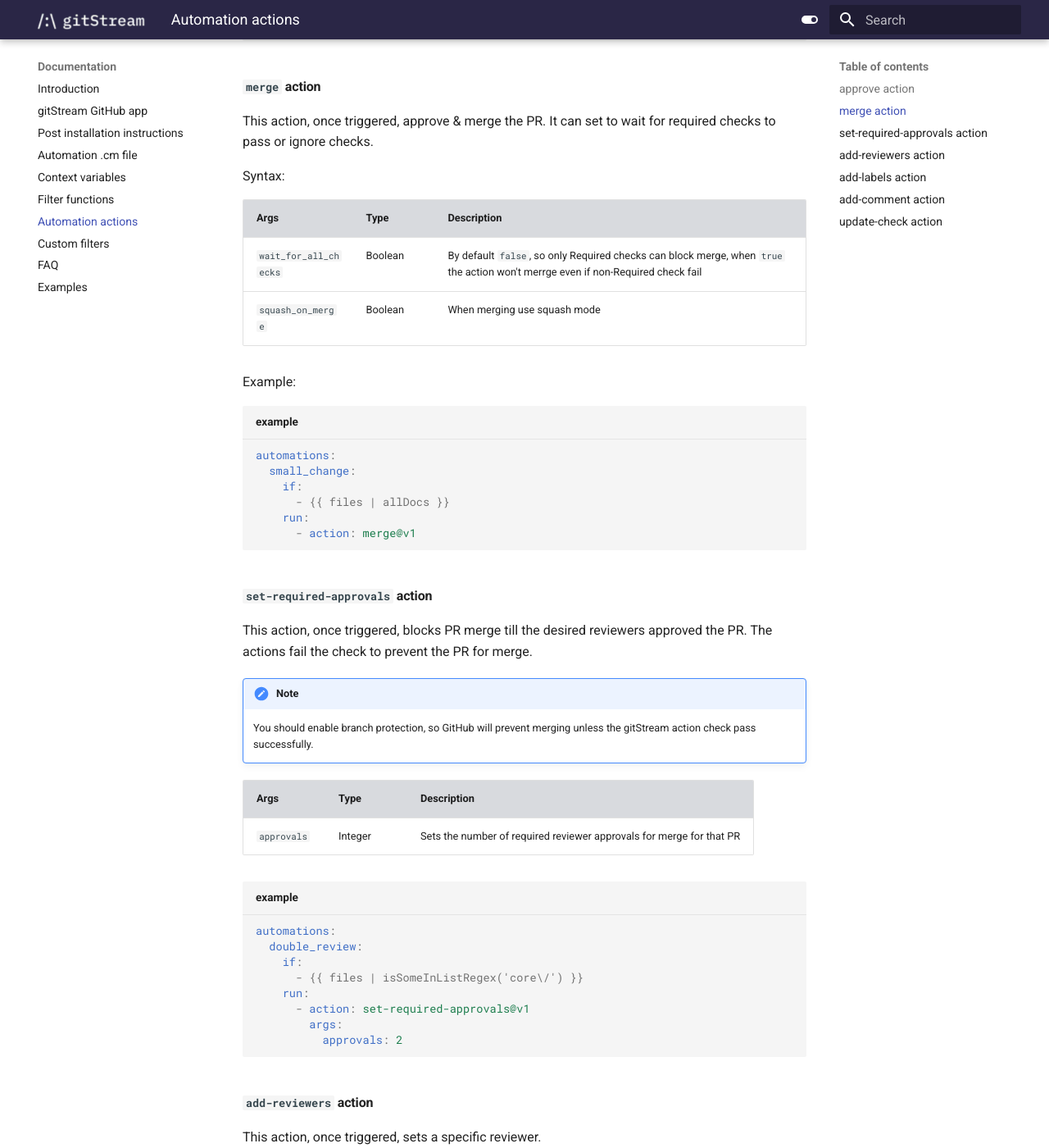
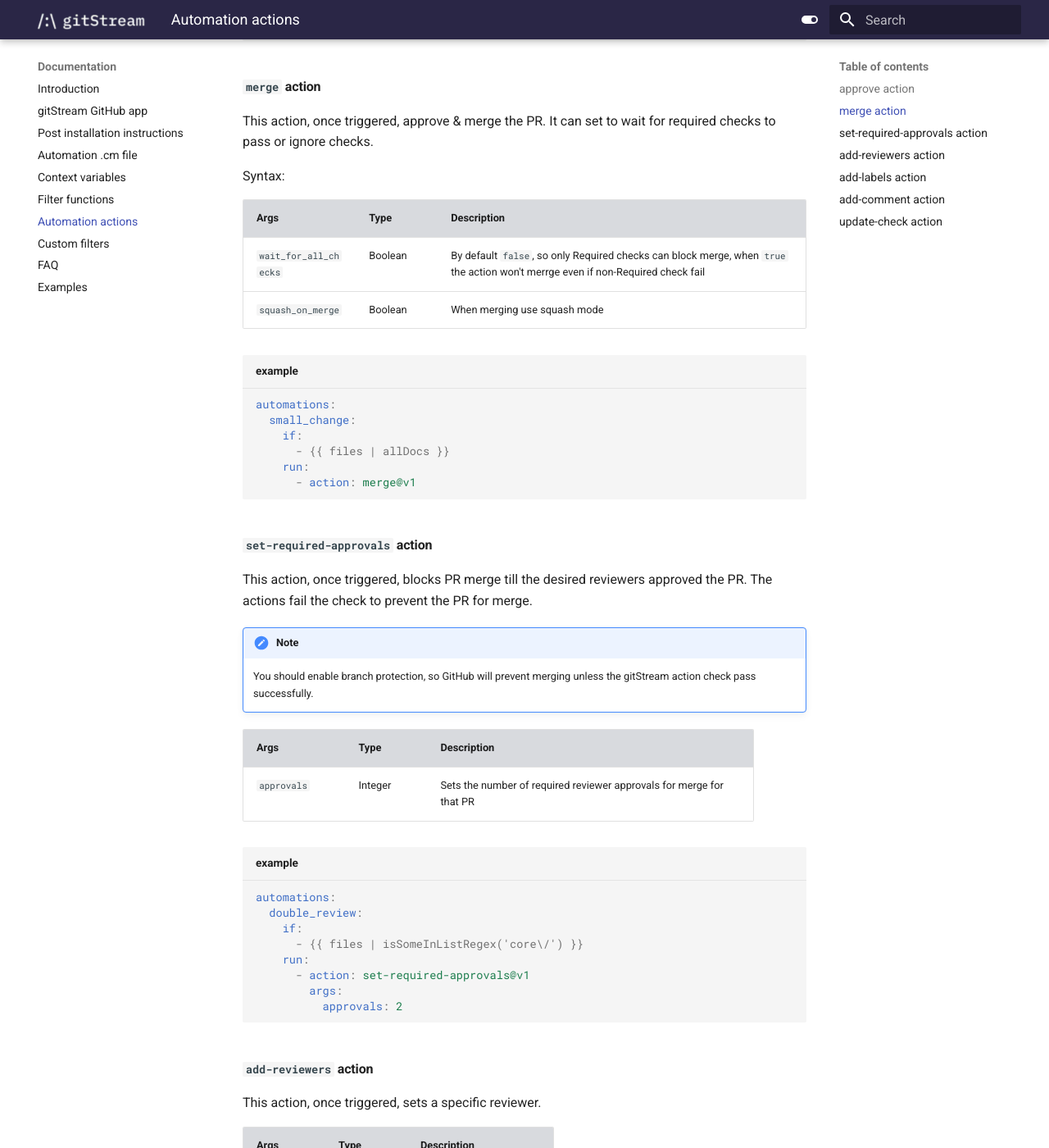
Before and after one commit to lkilpatrick/gitstream-mkdocs, an MkDocs documentation site: the page built from docs/25_gitstream-actions.md, in a window 1280 px wide and 1400 px high, scrolled down 727 px. Shown: the whole window at 82% size. Built offline with MkDocs 1.6.1 and Material for MkDocs 9.7.7, drawn with Linux system fonts in a browser that asks for light colours.

Commit message:
better table width

````diff
--- a/docs/25_gitstream-actions.md
+++ b/docs/25_gitstream-actions.md
@@ -35,8 +35,6 @@ Syntax:
 | `wait_for_all_checks`| Boolean | By default `false`, so only Required checks can block merge, when `true` the action won't merrge even if non-Required check fail  |
 | `squash_on_merge`| Boolean   | When merging use squash mode |
 
-
-Example:
 
 ```yaml title="example"
 automations:
--- a/docs/stylesheets/extra.css
+++ b/docs/stylesheets/extra.css
@@ -5,6 +5,10 @@
 
 h4 {
   padding-top: 4%;
+}
+
+th:nth-child(1){
+     width: 20%;
 }
 
 [data-md-color-scheme="default"] table th{
````
